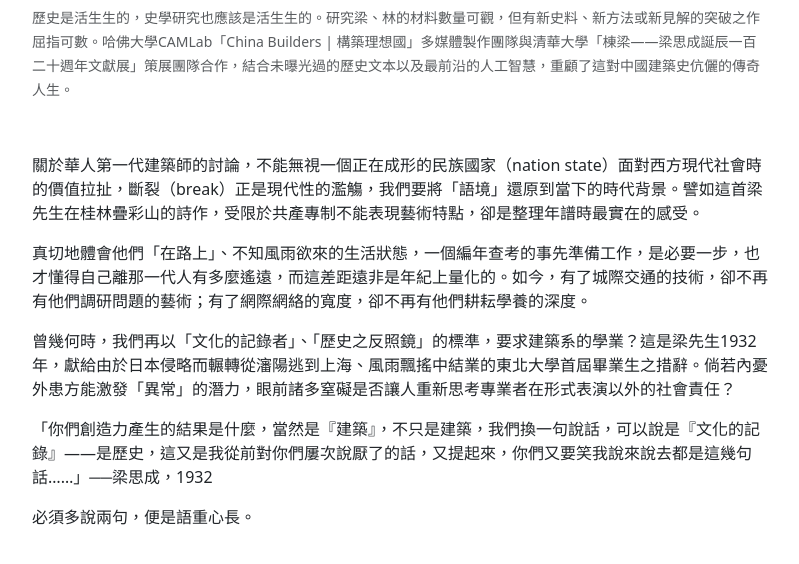
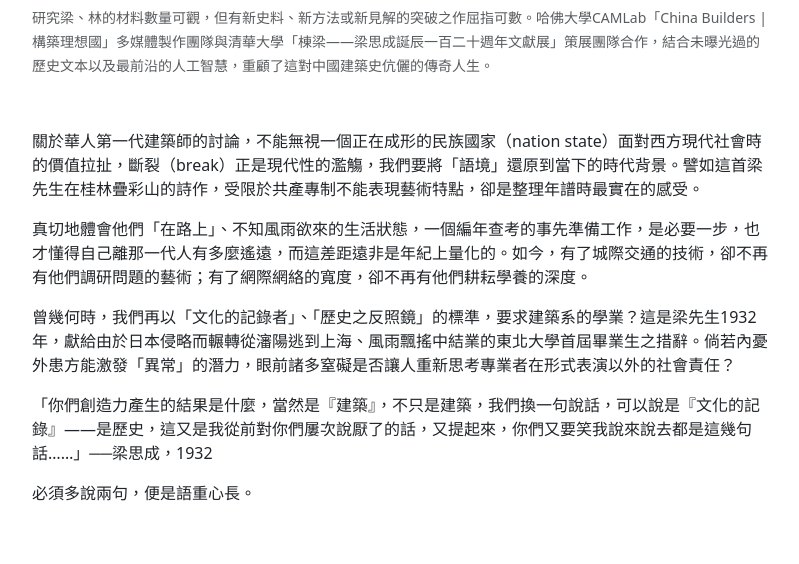
Before and after one commit to cchinwei/cwcphd, a website: page curation/liang_2.html in a window 1280 px wide. Shown: the part 1417-1981 px from the top of the page, without its empty margins (240-1039 px from the left). Drawn offline with nearby package versions, Linux system fonts and the light colour scheme.

Commit message:
Update liang_2.html

```diff
--- a/curation/liang_2.html
+++ b/curation/liang_2.html
@@ -204,7 +204,7 @@ A Biographical Sketch of Liang Sicheng (1901-1972): In Observance of His 120th A
                 </div>
               </div>
               <small class="text-muted"
-                >歷史是活生生的，史學研究也應該是活生生的。研究梁、林的材料數量可觀，但有新史料、新方法或新見解的突破之作屈指可數。哈佛大學CAMLab「China
+                >研究梁、林的材料數量可觀，但有新史料、新方法或新見解的突破之作屈指可數。哈佛大學CAMLab「China
                 Builders |
                 構築理想國」多媒體製作團隊與清華大學「棟梁——梁思成誕辰一百二十週年文獻展」策展團隊合作，結合未曝光過的歷史文本以及最前沿的人工智慧，重顧了這對中國建築史伉儷的傳奇人生。</small
               >
```
